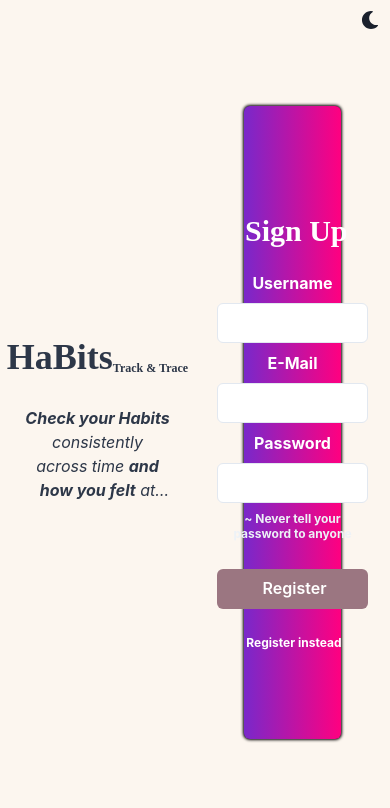
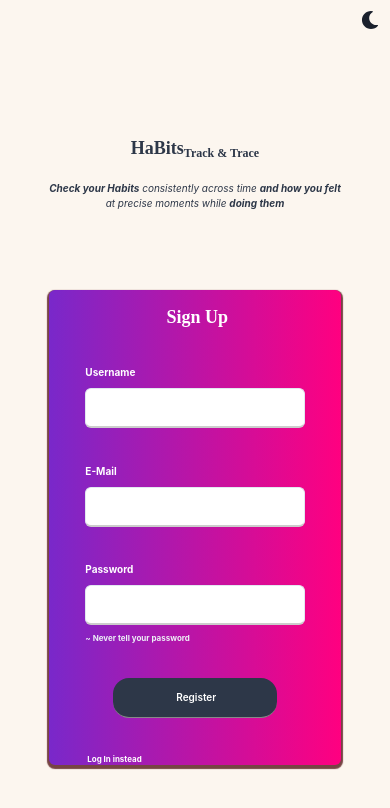
Before and after one commit to Ellie1341994/HaBitsProject, a React (Create React App) app in the folder habitsreactclient/: page / in a window 390 px wide. Shown: the top 808 px of the page. Built offline with nearby package versions, Linux system fonts and the light colour scheme.

Commit message:
Added mobile values to elements at the index page. Improved Authentication panel UI ( including error popovers) and slowed down falling title animation

```diff
--- a/habitsreactclient/src/App.tsx
+++ b/habitsreactclient/src/App.tsx
@@ -1,10 +1,8 @@
 import * as React from "react";
 import {
     ChakraProvider,
-    Box,
     extendTheme,
     Flex,
-    Text,
 } from "@chakra-ui/react"
 import { ColorModeSwitcher } from "./ColorModeSwitcher";
 import {Helmet} from "react-helmet";
@@ -15,22 +13,20 @@ import {
 } from "react-router-dom";
 //import axios from 'axios';
 import AppTitle from "./components/miscellaneous"
-import {
-    AnimatedText,
-} from "./components/AnimatedChakraComponents"
 
 interface AppState {
-  title: string;
+    title: string;
+    authenticated: boolean
 }
 
 export class App extends React.Component <{}, AppState> {
     // https://github.com/chakra-ui/chakra-ui/issues/591
     constructor(props: any) {
         super(props);
-        this.state = {title: "HaBits ~ Track & Trace"};
-        this.writeText = this.writeText.bind(this)
+        this.state = {title: "HaBits ~ Track & Trace", authenticated: false};
+        this.userAuthenticated = this.userAuthenticated.bind(this)
     }
-    writeText() {
+    userAuthenticated() {
 
     }
     render () {
@@ -60,7 +56,12 @@ export class App extends React.Component <{}, AppState> {
                                 mr="1"pos="absolute"
                             />
                         </Flex>
-                        <Flex h="100%">
+                        <Flex
+                            direction={{base: "column", md: "row"}}
+                            justify={{base: "stretch", md: ""}}
+                            align={{base: "center", md: ""}}
+                            h={{base: "100vh", md: "100%"}}
+                        >
                             <AppTitle/>
                             <AuthInterface/>
                         </Flex>
--- a/habitsreactclient/src/components/AuthInterface.tsx
+++ b/habitsreactclient/src/components/AuthInterface.tsx
@@ -30,21 +30,30 @@ import axios from 'axios';
 
 function PanelButton(props: any) {
     //const bgColorType: any = {dark: "#e77", light:"orange.200"}
-    const bgColorType: any = {dark: "#e77", light:"#9b7681"}
-    const bgColor: any = useColorModeValue(bgColorType.light, bgColorType.dark);
+    const bgColorType: {dark: string, light: string} = {dark: "#e77", light:"gray.700"}
+    const bgColor: string = useColorModeValue(bgColorType.light, bgColorType.dark);
+    const borderValues: string = useColorModeValue("solid 1px #888","solid 1px #CCC");
+
     return (
         <>
+            <Flex
+                justifyContent="center"
+                direction="column"
+                w="75%"
+            >
                 <Button
                     _hover={{ border: "solid 3px", borderColor: "gray.300", boxShadow: "lg"}}
                     type="submit"
-                mt="5" mb="5"
+                    fontSize={{base: "10px", md: "16px"}}
+                    mt="2" mb="2"
                     color="white"
                     isFullWidth={true}
                     backgroundColor={bgColor}
                     id="authPanelActionButton"
+                    borderRadius="2xl"
+                    borderBottom={borderValues}
                 />
-            <Flex justifyContent="center">
-                <Popover >
+                <Popover placement="left">
                     <PopoverTrigger >
                         <VisuallyHidden>
                             <Button
@@ -57,11 +66,14 @@ function PanelButton(props: any) {
                             </Button>
                         </VisuallyHidden>
                     </PopoverTrigger >
-                    <PopoverContent color="#333">
+                    <PopoverContent
+                        color="gray.700"
+                        backgroundColor="gray.50"
+                    >
                         <PopoverArrow />
                         <PopoverCloseButton />
-                        <PopoverHeader>{props.headerText}</PopoverHeader>
-                        <PopoverBody>{props.bodyText}</PopoverBody>
+                        <PopoverHeader fontSize="xs" color="#ef2345">{props.headerText}</PopoverHeader>
+                        <PopoverBody fontSize="xs">{props.bodyText}</PopoverBody>
                     </PopoverContent>
                 </Popover>
             </Flex>
@@ -115,17 +127,16 @@ class AuthPanel extends React.Component<APProps, APState> {
     }
 
     componentDidUpdate() {
-        this.animateFormChange(100);
+        this.animateFormChange(500);
     }
 
-    animateFormChange(delay: number) {
-        const initialDelay: number = delay;
+    animateFormChange(initialDelay: number) {
         const authPanelHeading: any = document.getElementById("authPanelHeading");
         const authPanelActionButton: any = document.getElementById("authPanelActionButton");
         const changeFormButton: any = document.getElementById("changeFormButton");
         this.animateText(initialDelay, authPanelHeading,  {register: "Sign\u00A0Up", login: "Sign\u00A0In"});
         this.animateText(initialDelay, authPanelActionButton, {register: "Register", login: "Log\u00A0In"});
-        this.animateText(initialDelay, changeFormButton, {register: "Register\u00A0instead", login: "Log\u00A0In\u00A0instead"});
+        this.animateText(initialDelay, changeFormButton, {register:"Log\u00A0In\u00A0instead", login: "Register\u00A0instead"});
     }
     animateText(initialDelay: number, htmlElement: any, textChoices: {register: string, login:string}) {
         // "\u00A0" direct whitespace code
@@ -203,34 +214,63 @@ class AuthPanel extends React.Component<APProps, APState> {
     render() {
         return (
             <>
-                <form onSubmit={ this.state.formType === "Register" ? this.register : this.login}>
+                <form
+                    onSubmit={
+                        this.state.formType === "Register"
+                            ? this.register
+                            : this.login
+                    }
+                    style={{userSelect: "none", width: "100%", height: "100%"}}
+                >
+
+                    <Flex
+                        direction="column"
+                        justify="space-between"
+                        align="center"
+                        height="100%"
+                    >
                         <Heading
+                            width="75%"
+                            pt="4" pb="4"
+                            fontSize={{base: "18px", md: "36px"}}
                             id="authPanelHeading"
                             as="h2"
-                        p="5"
                             fontFamily="serif"
                             alignSelf="center"
                         />
-                    <FormControl mt="0" mb="0" >
-                        <FormLabel mr="0" textAlign="center" fontWeight="bold">
+                        <FormControl w="75%" mt="0" mb="2" >
+                            <FormLabel
+                                fontSize={{base: "10px", md: "14px"}}
+                                mr="0"
+                                textAlign="left"
+                                fontWeight="bold"
+                            >
                                 Username
                             </FormLabel>
                             <Input backgroundColor="white"
+                                textAlign="center"
                                 color="gray.700"
                                 isRequired={true}
                                 id="username"
                                 name="username"
                                 type="text"
                                 onChange={this.handleChange}
+                                borderBottom="solid 2px #CCC"
                             />
                         </FormControl>
                         <Fade
                             in={this.state.formType === "Register"}
                             unmountOnExit={true}
                             transition={{repeat: 1, type: "tween", duration: 2}}
+                            style={{width: "75%"}}
                         >
-                        <FormControl mt="2" mb="2" >
-                            <FormLabel mr="0" textAlign="center" fontWeight="bold">
+                            <FormControl  mt="2" mb="2" >
+                                <FormLabel
+                                    fontSize={{base: "10px", md: "14px"}}
+                                    textAlign="left"
+                                    mr="0"
+                                    fontWeight="bold"
+                                >
                                     E-Mail
                                 </FormLabel>
                                 <Input backgroundColor="white"
@@ -240,11 +280,17 @@ class AuthPanel extends React.Component<APProps, APState> {
                                     name="email"
                                     type="email"
                                     onChange={this.handleChange}
+                                    borderBottom="solid 2px #CCC"
                                 />
                             </FormControl>
                         </Fade>
-                    <FormControl  mt="2" mb="2" >
-                        <FormLabel mr="0" textAlign="center" fontWeight="bold">
+                        <FormControl w="75%" mt="2" mb="2" >
+                            <FormLabel
+                                fontSize={{base: "10px", md: "14px"}}
+                                textAlign="left"
+                                mr="0"
+                                fontWeight="bold"
+                            >
                                 Password
                             </FormLabel>
                             <Input backgroundColor="white"
@@ -254,22 +300,33 @@ class AuthPanel extends React.Component<APProps, APState> {
                                 name="password1"
                                 type="password"
                                 onChange={this.handleChange}
+                                borderBottom="solid 2px #CCC"
                             />
                             <FormHelperText
                                 color="gray.100"
-                            fontSize="xs"
+                                fontSize={{base: "8px", md: "10px"}}
+                                textAlign="left"
                             >
-                            ~ Never tell your password to anyone
+                                ~ Never tell your password
                             </FormHelperText>
                         </FormControl>
+                        <Flex
+                            direction="column"
+                            justify="space-between"
+                            align="center"
+                            h="20%"
+                            w="75%"
+                        >
                             <PanelButton
                                 headerText={"Error!"}
-                        bodyText={"LogIn Credentials are wrong"}
+                                bodyText={"Wrong Login credentials"}
                             />
                             <Text
                                 id="changeFormButton"
-                        as="span"
-                        fontSize="xs"
+                                as="div"
+                                width="100%"
+                                fontSize={{base: "8px", md: "12px"}}
+                                textAlign="left"
                                 _hover={{ textDecoration: "underline",
                                     cursor: "pointer",
                                 }}
@@ -283,6 +340,8 @@ class AuthPanel extends React.Component<APProps, APState> {
                                 }}
 
                             />
+                        </Flex>
+                    </Flex>
                 </form>
             </>
         )
@@ -295,8 +354,8 @@ function AuthInterface() {
     const darkGradientColor: any = {c1: "#788389", c2: "#A77"};
     const gradientColors: any = useColorModeValue(lightGradientColor, darkGradientColor);
     const gradient: string = "linear(to-r," + gradientColors.c1 + "," + gradientColors.c2 + ")";
-    const shadowType: any = {s1: "dark-lg", s2: "0px 0px 3px 1px black;"};
-    const shadow: string = useColorModeValue(shadowType.s2, shadowType.s2);
+    const shadowType: any = {s1: "0 2px 1px 2px #000", s2: "0 2px 1px 2px #744"};
+    const shadow: string = useColorModeValue(shadowType.s2, shadowType.s1);
     const variants: any = {
         intro: {
             opacity: 1,
@@ -314,7 +373,10 @@ function AuthInterface() {
     }
     const [isMounted, setMountState] = useState(true);
     return (
-        <Box w="50%" h="100%">
+        <Box
+            w={{base: "100%", md: "50%"}}
+            h={{base: "75%", md: "100%"}}
+        >
             <Flex
                 h="100%"
                 color="gray.700"
@@ -330,7 +392,9 @@ function AuthInterface() {
                     direction="column"
                     justifyContent="space-evenly"
                     align="center"
-                    w="50%" h="75%" p="0"
+                    w={{base: "75%", md: "50%"}}
+                    h="75%"
+                    p="0"
                     rounded="md"
                     backgroundColor="gray.700"
                     bgGradient={ gradient }
--- a/habitsreactclient/src/components/miscellaneous.tsx
+++ b/habitsreactclient/src/components/miscellaneous.tsx
@@ -12,12 +12,13 @@ import {
 
 function AppHeading() {
     const [hasFallen, setHasFallen] = useState(false);
-    const variants = {
+    const variants: any = {
         fall: {
-            type: "spring",
             y: 0,
             transition:{
-                duration: 0.5
+                duration: 1,
+                ease: "easeOut",
+
             }
         },
         levitate: {
@@ -30,7 +31,7 @@ function AppHeading() {
             },
         }}
         useEffect(() => {
-            setInterval(setHasFallen, 500, true);
+            setInterval(setHasFallen, 1000, true);
             // <Route exact={true} path="login"></Route>
         },[]);
         return (
@@ -40,9 +41,9 @@ function AppHeading() {
                 variants={variants}
                 fontFamily="serif"
                 as="h1"
-                size="2xl"
                 mt="0"
                 mb="5"
+                fontSize={{base: "18px", md: "36px"}}
             >
                 HaBits
                 <Text
@@ -62,19 +63,21 @@ function AppTitle() {
         <Flex
             direction="column"
             align="center"
-            justifyContent="center"
-            w="50%"
+            justify={{base: "end", md: "center"}}
+            w={{base: "100%", md: "50%"}}
+            h={{base: "25%", md: "100%"}}
             textAlign="center"
             color={textColor}
+            style={{userSelect: "none"}}
         >
             <AppHeading/>
             <AnimatedText
+                fontSize={{base: "10px", md: "14px"}}
                 w="75%"
                 as="em"
                 initial={{opacity: 0}}
                 animate={{opacity: 1}}
                 transition={{ delay: 0.5, duration: 0.5 }}
-                aling="center"
                 noOfLines={4}
             >
                 <strong>Check your Habits</strong> consistently
--- a/habitsreactclient/src/index.tsx
+++ b/habitsreactclient/src/index.tsx
@@ -20,7 +20,7 @@ ReactDOM.render(
 // If you want your app to work offline and load faster, you can change
 // unregister() to register() below. Note this comes with some pitfalls.
 // Learn more about service workers: https://cra.link/PWA
-serviceWorker.unregister()
+serviceWorker.register()
 
 // If you want to start measuring performance in your app, pass a function
 // to log results (for example: reportWebVitals(console.log))
```
Also changed, not shown: habitsreactclient/src/components/AnimatedChakraComponents.tsx (+13 -5 lines). Lines whose indentation alone changed are shown as unchanged.
